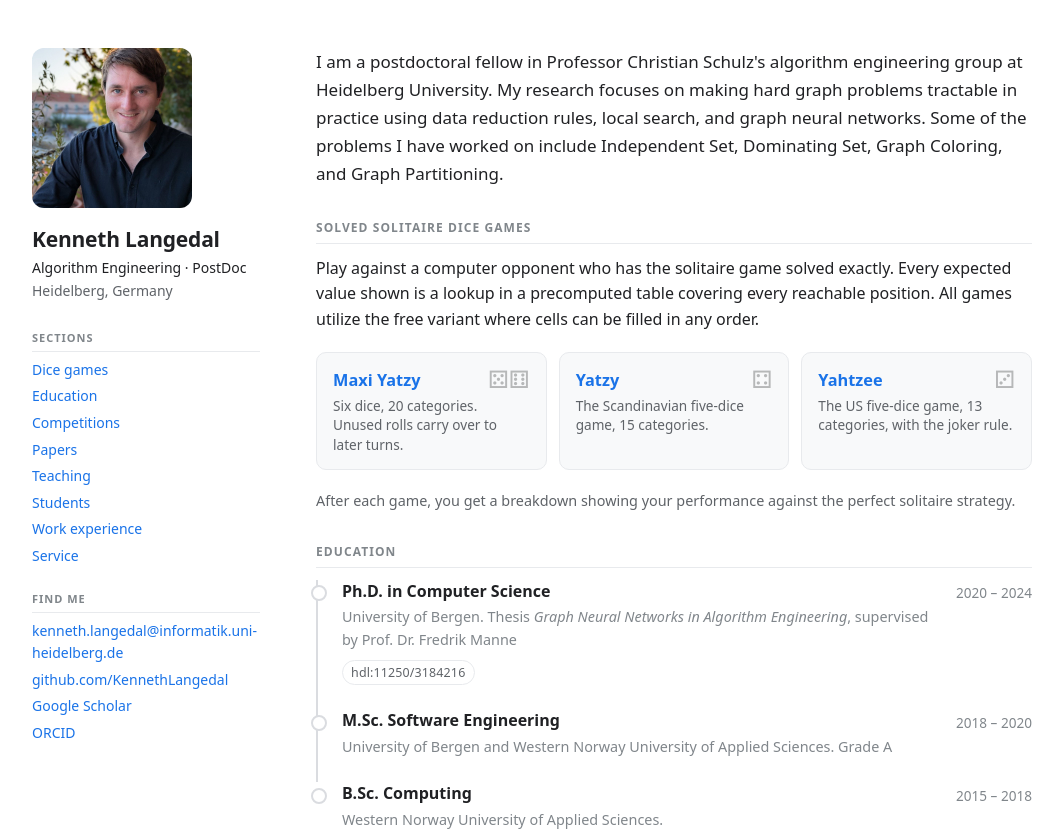
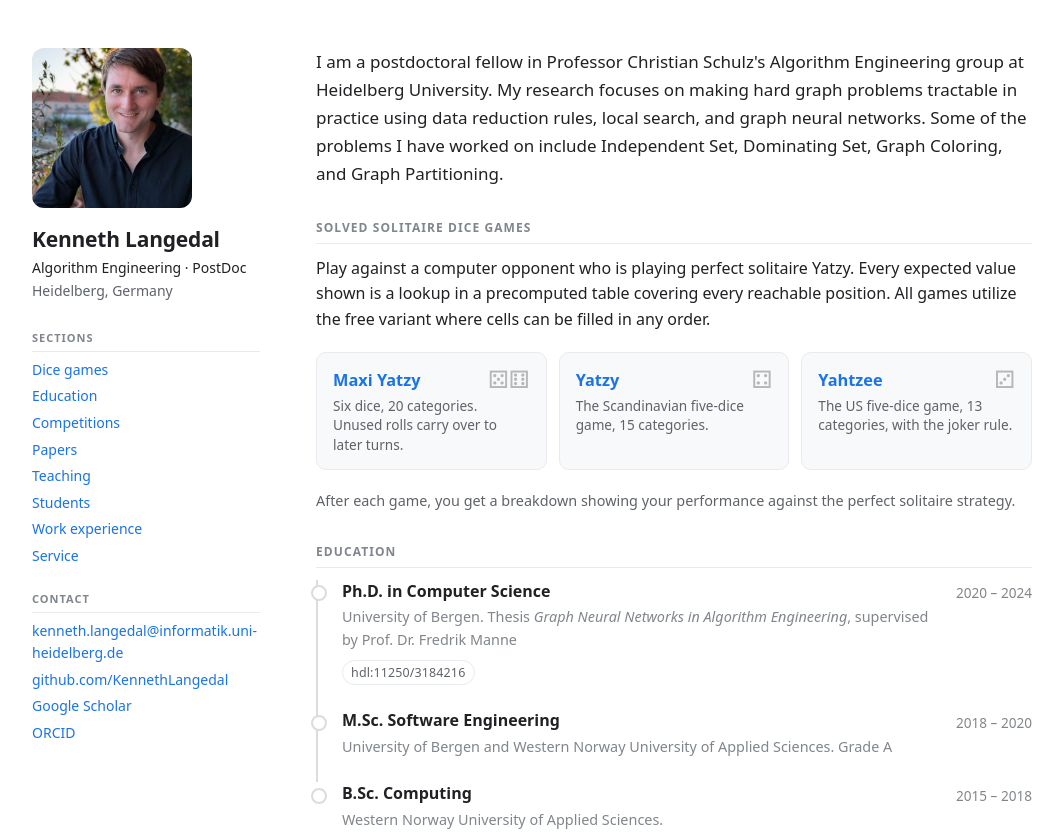
Before and after one commit to KennethLangedal/KennethLangedal.github.io, a plain HTML site: page index.html in a window 1280 px wide. Shown: the top 834 px of the page, without its empty margins (108-1171 px from the left). Drawn offline with Linux system fonts and the light colour scheme.

```diff
--- a/index.html
+++ b/index.html
@@ -74,7 +74,7 @@
         </nav>
 
         <nav class="links-block find">
-            <h2>Find me</h2>
+            <h2>Contact</h2>
             <ul>
                 <li><a href="mailto:kenneth.langedal@informatik.uni-heidelberg.de">kenneth.langedal@informatik.uni-heidelberg.de</a></li>
                 <li><a href="https://github.com/KennethLangedal">github.com/KennethLangedal</a></li>
@@ -87,7 +87,7 @@
     <main>
 
         <p class="bio">I am a postdoctoral fellow in Professor Christian Schulz's
-            algorithm engineering group at Heidelberg University. My research
+            Algorithm Engineering group at Heidelberg University. My research
             focuses on making hard graph problems tractable in practice using data
             reduction rules, local search, and graph neural networks. Some of
             the problems I have worked on include Independent Set, Dominating
@@ -95,8 +95,8 @@
 
         <h2 id="games">Solved solitaire dice games</h2>
 
-        <p>Play against a computer opponent who has the solitaire game solved
-            exactly. Every expected value shown is a lookup in a precomputed
+        <p>Play against a computer opponent who is playing perfect solitaire
+            Yatzy. Every expected value shown is a lookup in a precomputed
             table covering every reachable position. All games utilize the free
             variant where cells can be filled in any order.</p>
 
```
Also changed, not shown: shared/game.js (+18 -3 lines).
